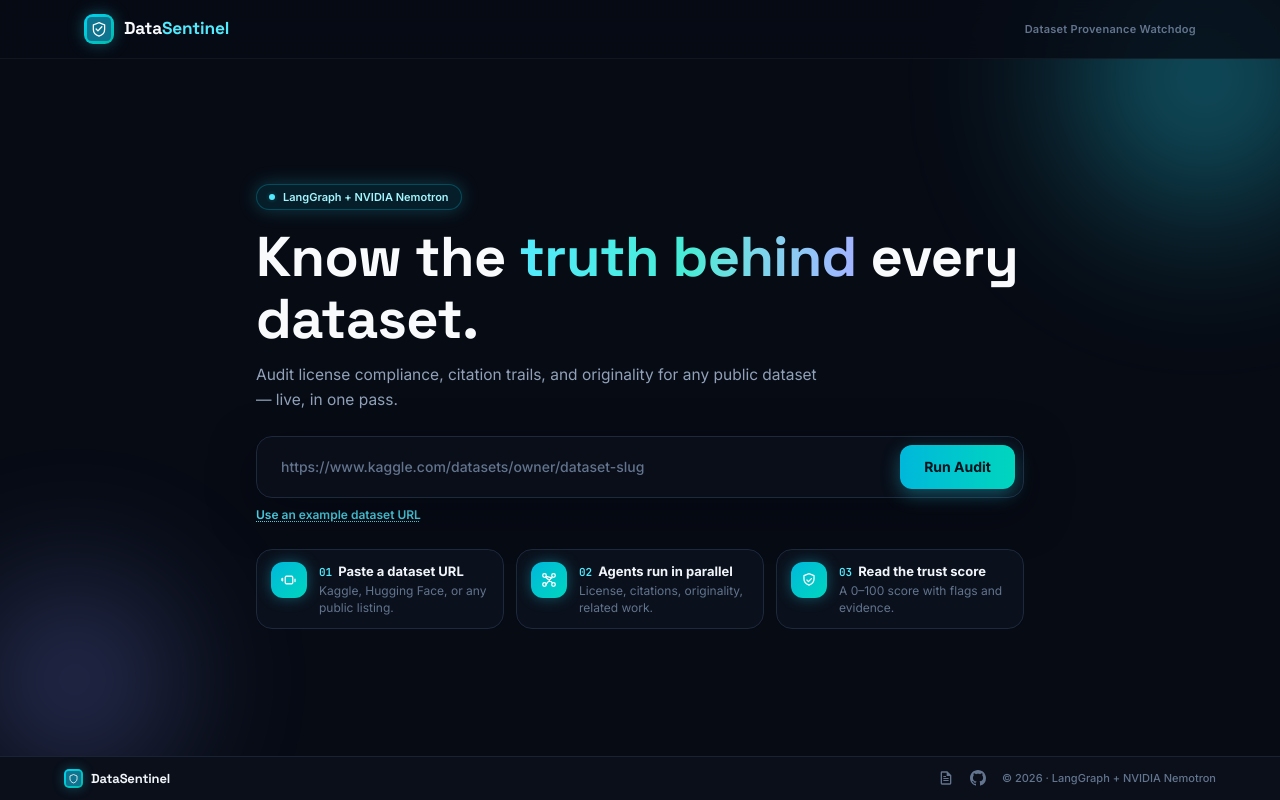
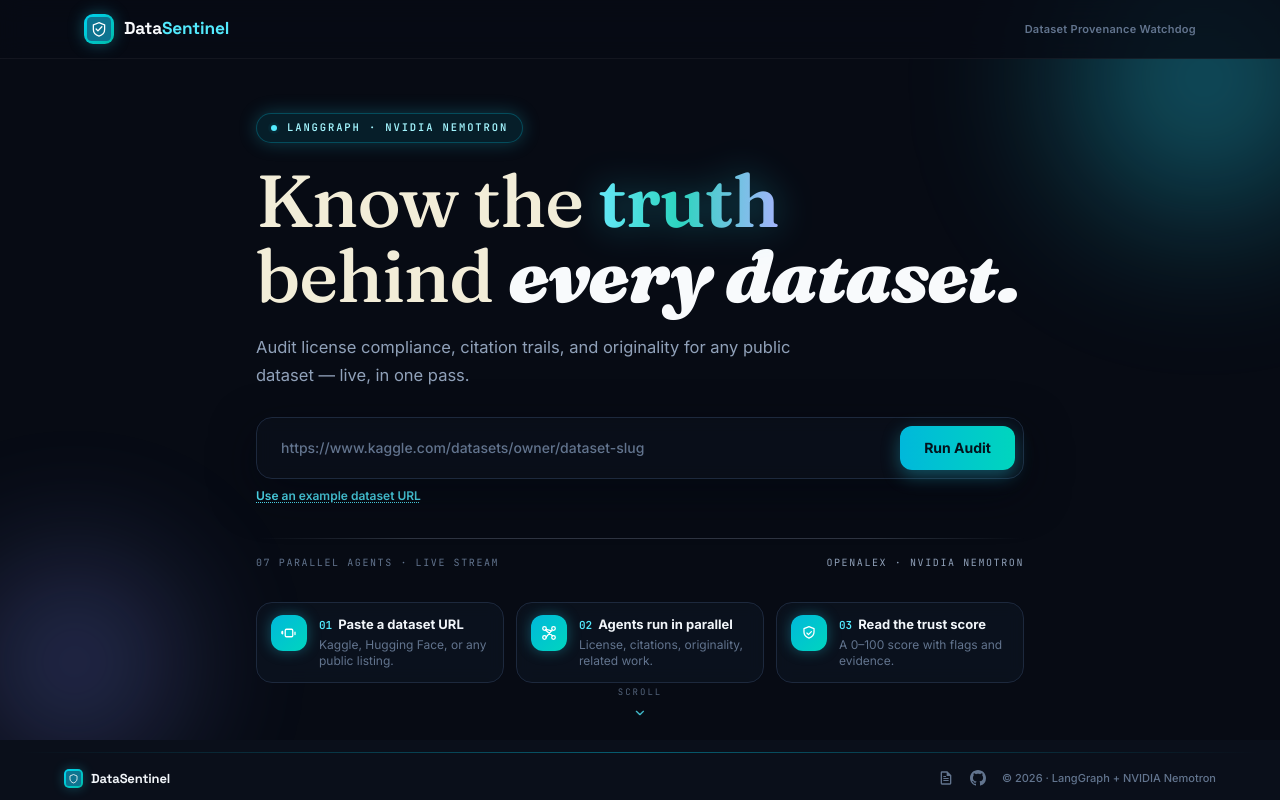
Before and after one commit to m-rishab/DataSentinal, a React (Vite) app in the folder frontend/: page / in a window 1280 px wide. Built offline with nearby package versions, Linux system fonts and the light colour scheme; no server answers.

Commit message:
feat: editorial landing upgrade — serif glow headline, scroll progress, pipeline strip

```diff
--- a/frontend/index.html
+++ b/frontend/index.html
@@ -9,7 +9,7 @@
     <link rel="preconnect" href="https://fonts.googleapis.com" />
     <link rel="preconnect" href="https://fonts.gstatic.com" crossorigin />
     <link
-      href="https://fonts.googleapis.com/css2?family=Space+Grotesk:wght@500;600;700&family=Inter:ital,wght@0,400;0,500;0,600;0,700;0,800;1,400&family=JetBrains+Mono:wght@400;500;600&display=swap"
+      href="https://fonts.googleapis.com/css2?family=Space+Grotesk:wght@500;600;700&family=Inter:ital,wght@0,400;0,500;0,600;0,700;0,800;1,400&family=JetBrains+Mono:wght@400;500;600&family=Fraunces:ital,wght@0,500;0,600;0,700;1,500;1,600;1,700;1,900&display=swap"
       rel="stylesheet"
     />
     <meta name="theme-color" content="#070b14" />
--- a/frontend/src/App.tsx
+++ b/frontend/src/App.tsx
@@ -3,6 +3,7 @@
 import Header from './components/Header'
 import Hero from './components/Hero'
 import LiveStepper from './components/LiveStepper'
+import PipelineStrip from './components/PipelineStrip'
 import ReportView from './components/ReportView'
 import RunHistory from './components/RunHistory'
 import Footer from './components/Footer'
@@ -14,6 +15,20 @@
   const [phase, setPhase] = useState<Phase>('landing')
   const [runId, setRunId] = useState<string | null>(null)
   const [datasetUrl, setDatasetUrl] = useState('')
+  const [scrollPct, setScrollPct] = useState(0)
+
+  /* Fixed gradient progress bar on the landing page (Kombai-inspired). */
+  useEffect(() => {
+    const onScroll = () => {
+      const doc = document.documentElement
+      const max = doc.scrollHeight - doc.clientHeight
+      setScrollPct(max > 0 ? Math.min(1, window.scrollY / max) : 0)
+    }
+    if (phase !== 'landing') return
+    window.addEventListener('scroll', onScroll, { passive: true })
+    onScroll()
+    return () => window.removeEventListener('scroll', onScroll)
+  }, [phase])
 
   const runsQuery = useQuery({
     queryKey: ['runs'],
@@ -66,10 +81,19 @@
     >
       <Header compact={phase !== 'landing'} onHome={goHome} />
 
+      {phase === 'landing' && (
+        <div
+          className="scroll-progress"
+          style={{ transform: `scaleX(${scrollPct})` }}
+          aria-hidden="true"
+        />
+      )}
+
       <main className={`flex-1 ${phase === 'running' || phase === 'graph' ? 'overflow-hidden' : 'overflow-y-auto'}`}>
         {phase === 'landing' && (
           <>
             <Hero onStart={startRun} />
+            <PipelineStrip />
             <RunHistory
               runs={runsQuery.data ?? []}
               isLoading={runsQuery.isLoading}
--- a/frontend/src/components/Footer.tsx
+++ b/frontend/src/components/Footer.tsx
@@ -2,8 +2,9 @@
   const iconClass = 'text-slate-500 hover:text-cyan-300 transition-colors'
 
   return (
-    <footer className={`border-t border-slate-800/80 bg-[#0a0f1a] ${compact ? 'px-5 py-3' : 'px-5 py-6'}`}>
-      <div className="mx-auto flex max-w-6xl flex-wrap items-center justify-between gap-3">
+    <footer className={`bg-[#0a0f1a] ${compact ? 'px-5 py-3' : 'px-5 py-6'}`}>
+      <div className="h-px w-full bg-gradient-to-r from-transparent via-cyan-400/40 to-transparent" />
+      <div className="mx-auto flex max-w-6xl flex-wrap items-center justify-between gap-3 pt-4">
         <div className="flex items-center gap-2">
           <span className="rounded-[5px] bg-gradient-to-br from-cyan-400 to-teal-500 p-[2px] shadow-[0_0_12px_rgba(34,211,238,0.3)]">
             <svg width="15" height="15" viewBox="0 0 32 32" fill="none">
--- a/frontend/src/components/Hero.tsx
+++ b/frontend/src/components/Hero.tsx
@@ -54,31 +54,33 @@
       />
 
       <div className="relative mx-auto w-full max-w-3xl">
-        <div className="mb-4 inline-flex items-center gap-2 rounded-full border border-cyan-400/25 bg-cyan-400/10 px-3 py-1 text-[11px] font-semibold text-cyan-200 shadow-[0_0_18px_rgba(34,211,238,0.25)]">
+        <div className="mb-5 inline-flex items-center gap-2.5 rounded-full border border-cyan-400/25 bg-cyan-400/10 px-3.5 py-1.5 font-mono text-[10.5px] font-semibold uppercase tracking-[0.18em] text-cyan-200 shadow-[0_0_18px_rgba(34,211,238,0.25)]">
           <span className="relative flex h-1.5 w-1.5">
             <span className="absolute inline-flex h-full w-full animate-ping rounded-full bg-cyan-400 opacity-75" />
             <span className="relative inline-flex h-1.5 w-1.5 rounded-full bg-cyan-300" />
           </span>
-          LangGraph + NVIDIA Nemotron
+          LangGraph · NVIDIA Nemotron
         </div>
 
-        <h1 className="font-display max-w-3xl text-[clamp(2.1rem,5.4vw,3.5rem)] font-bold leading-[1.1] tracking-tight text-slate-50">
-          Know the{' '}
-          <span className="bg-gradient-to-r from-cyan-300 via-teal-300 to-indigo-300 bg-clip-text text-transparent">
-            truth behind
-          </span>{' '}
-          every dataset.
+        <h1 className="font-editorial max-w-3xl text-[clamp(2.7rem,6.2vw,4.6rem)] font-medium leading-[1.02] tracking-[-0.015em] text-[#f2edd8]">
+          Know the <em className="text-glow font-semibold not-italic">truth</em> behind{' '}
+          <em className="font-black italic text-slate-50">every dataset.</em>
         </h1>
 
-        <p className="mt-3 max-w-xl text-[15.5px] leading-relaxed text-slate-400">
+        <p className="mt-5 max-w-xl text-[16.5px] font-normal leading-[1.7] text-slate-400">
           Audit license compliance, citation trails, and originality for any public dataset — live, in one pass.
         </p>
 
-        <div className="mt-6">
+        <div className="mt-7">
           <AuditForm onStart={onStart} />
         </div>
 
-        <div className="mt-6 grid grid-cols-1 gap-3 sm:grid-cols-3">
+        <div className="rule-fade mt-8 flex items-center justify-between gap-3 pt-4 font-mono text-[10px] uppercase tracking-[0.16em] text-slate-500">
+          <span>07 parallel agents · live stream</span>
+          <span className="hidden text-slate-400 sm:inline">OpenAlex · NVIDIA Nemotron</span>
+        </div>
+
+        <div className="mt-8 grid grid-cols-1 gap-3 sm:grid-cols-3">
           {steps.map((s) => (
             <div
               key={s.n}
@@ -100,6 +102,26 @@
           ))}
         </div>
       </div>
+
+      {/* Scroll hint — the editorial nudge to keep going down. */}
+      <div className="pointer-events-none absolute bottom-5 left-1/2 hidden -translate-x-1/2 flex-col items-center gap-1.5 sm:flex">
+        <span className="scroll-hint font-mono text-[9px] uppercase tracking-[0.22em] text-slate-500">
+          Scroll
+        </span>
+        <svg
+          className="scroll-hint text-cyan-300"
+          width="14"
+          height="14"
+          viewBox="0 0 24 24"
+          fill="none"
+          stroke="currentColor"
+          strokeWidth="2"
+          strokeLinecap="round"
+          strokeLinejoin="round"
+        >
+          <path d="M6 9l6 6 6-6" />
+        </svg>
+      </div>
     </section>
   )
 }
--- /dev/null
+++ b/frontend/src/components/PipelineStrip.tsx
@@ -0,0 +1,80 @@
+/* Editorial numbered pipeline strip for the landing page.
+   Rows mirror the live graph's seven nodes; clicking one scrolls
+   up to the audit form. Styled after the Midnight-Studio service rows:
+   mono numbers, display titles, hairline rules, arrow-nudge on hover. */
+
+const ROWS = [
+  { n: '01', title: 'Ingest', sub: 'Pulls the public dataset page — title, license, tags, columns, files.' },
+  { n: '02', title: 'Consent & License', sub: 'Reads the license and scans the listing for consent / PII language.' },
+  { n: '03', title: 'Citation Tracer', sub: 'Finds citing papers via OpenAlex, then checks DOIs against Crossref.' },
+  { n: '04', title: 'Duplication Check', sub: 'Screens description and filenames for copy-paste and re-upload residue.' },
+  { n: '05', title: 'Related Work', sub: 'Surfaces peer papers and alternative open datasets for context.' },
+  { n: '06', title: 'Critic Aggregator', sub: 'Weighs every agent’s evidence and computes the 0–100 trust score.' },
+  { n: '07', title: 'Report Generator', sub: 'Compiles flags, citations and logs into a shareable report.' },
+]
+
+function scrollToAudit() {
+  document.getElementById('audit')?.scrollIntoView({ behavior: 'smooth', block: 'center' })
+}
+
+export default function PipelineStrip() {
+  return (
+    <section className="relative mx-auto w-full max-w-5xl px-6 pt-16 pb-20">
+      <div className="mb-8 flex items-end justify-between gap-4">
+        <div>
+          <p className="font-mono text-[10px] uppercase tracking-[0.2em] text-cyan-300">
+            ✦ How an audit runs
+          </p>
+          <h2 className="font-display mt-2 text-[26px] font-bold tracking-tight text-slate-50">
+            Seven agents. One verdict.
+          </h2>
+        </div>
+        <span className="hidden pb-1 font-mono text-[10px] uppercase tracking-[0.2em] text-slate-500 md:block">
+          07 nodes · pipelined
+        </span>
+      </div>
+
+      <div className="overflow-hidden rounded-2xl border border-slate-800 bg-[#0c1320]/60 backdrop-blur divide-y divide-white/5">
+        {ROWS.map((r) => (
+          <button
+            key={r.n}
+            type="button"
+            onClick={scrollToAudit}
+            className="pipeline-row flex w-full items-center gap-5 px-5 py-4 text-left transition-colors hover:bg-white/[0.025] sm:gap-8"
+          >
+            <span className="w-7 shrink-0 font-mono text-[12px] font-bold tabular-nums text-teal-400">
+              {r.n}
+            </span>
+            <span className="min-w-0 flex-1">
+              <span className="font-display block text-[14.5px] font-semibold text-slate-100">
+                {r.title}
+              </span>
+              <span className="mt-0.5 block text-[12.5px] leading-snug text-slate-500">
+                {r.sub}
+              </span>
+            </span>
+            <span className="pipeline-arrow grid h-8 w-8 shrink-0 place-items-center rounded-full border border-white/10">
+              <svg
+                className="pipeline-arrow-svg text-slate-500 transition-colors duration-300"
+                width="13"
+                height="13"
+                viewBox="0 0 24 24"
+                fill="none"
+                stroke="currentColor"
+                strokeWidth="2"
+                strokeLinecap="round"
+                strokeLinejoin="round"
+              >
+                <path d="M5 12h14M12 5l7 7-7 7" />
+              </svg>
+            </span>
+          </button>
+        ))}
+      </div>
+
+      <p className="mt-5 text-center font-mono text-[10px] uppercase tracking-[0.18em] text-slate-600">
+        Paste a URL above and watch all seven run live
+      </p>
+    </section>
+  )
+}
--- a/frontend/src/index.css
+++ b/frontend/src/index.css
@@ -4,6 +4,7 @@
   --color-primary: #22d3ee;
   --font-sans: "Inter", ui-sans-serif, system-ui, sans-serif;
   --font-display: "Space Grotesk", "Inter", ui-sans-serif, system-ui, sans-serif;
+  --font-editorial: "Fraunces", "Space Grotesk", ui-serif, Georgia, serif;
   --font-mono: "JetBrains Mono", ui-monospace, SFMono-Regular, Menlo, monospace;
 }
 
@@ -23,6 +24,10 @@
 .font-display {
   font-family: "Space Grotesk", "Inter", ui-sans-serif, system-ui, sans-serif;
   letter-spacing: -0.01em;
+}
+
+.font-editorial {
+  font-family: "Fraunces", "Space Grotesk", ui-serif, Georgia, serif;
 }
 
 ::selection {
@@ -266,6 +271,7 @@
   -webkit-background-clip: text;
   background-clip: text;
   color: transparent;
+  filter: drop-shadow(0 0 18px rgba(34, 211, 238, 0.35));
 }
 
 @keyframes orbDrift {
@@ -274,6 +280,58 @@
 }
 .orb-drift {
   animation: orbDrift 9s ease-in-out infinite;
+}
+
+/* ------------------------------------------------------------------ */
+/* Landing page — editorial touches from the Kombai inspirations.      */
+/* ------------------------------------------------------------------ */
+
+/* Fixed scroll-progress bar (Midnight Studio style). */
+@keyframes barSheen {
+  0%, 100% { filter: hue-rotate(0deg); }
+  50% { filter: hue-rotate(18deg); }
+}
+.scroll-progress {
+  position: fixed;
+  top: 0;
+  left: 0;
+  height: 3px;
+  z-index: 60;
+  background: linear-gradient(90deg, #67e8f9 0%, #2dd4bf 50%, #a5b4fc 100%);
+  box-shadow: 0 0 12px rgba(34, 211, 238, 0.55);
+  transform-origin: 0 50%;
+  will-change: transform;
+  animation: barSheen 6s ease-in-out infinite;
+}
+
+/* Soft gradient hairline for section separators (no hard borders). */
+.rule-fade {
+  border-top: 1px solid transparent;
+  border-image: linear-gradient(90deg, transparent, rgba(148, 163, 184, 0.28) 20%, rgba(148, 163, 184, 0.28) 80%, transparent) 1;
+}
+
+@keyframes scrollHint {
+  0%, 100% { transform: translateY(0); opacity: 0.85; }
+  50% { transform: translateY(6px); opacity: 0.35; }
+}
+.scroll-hint {
+  animation: scrollHint 2.2s ease-in-out infinite;
+}
+
+/* Editorial pipeline rows: arrow nudges right on hover.
+   Numbers are mono; titles use the display face. */
+.pipeline-row {
+  cursor: pointer;
+}
+.pipeline-row .pipeline-arrow {
+  transform: translateX(0);
+  transition: transform 0.3s cubic-bezier(0.16, 1, 0.3, 1);
+}
+.pipeline-row:hover .pipeline-arrow {
+  transform: translateX(6px);
+}
+.pipeline-row:hover .pipeline-arrow-svg {
+  color: #22d3ee;
 }
 
 /* ------------------------------------------------------------------ */
```
Also changed, not shown: frontend/src/components/RunHistory.tsx (+7 -5 lines).
